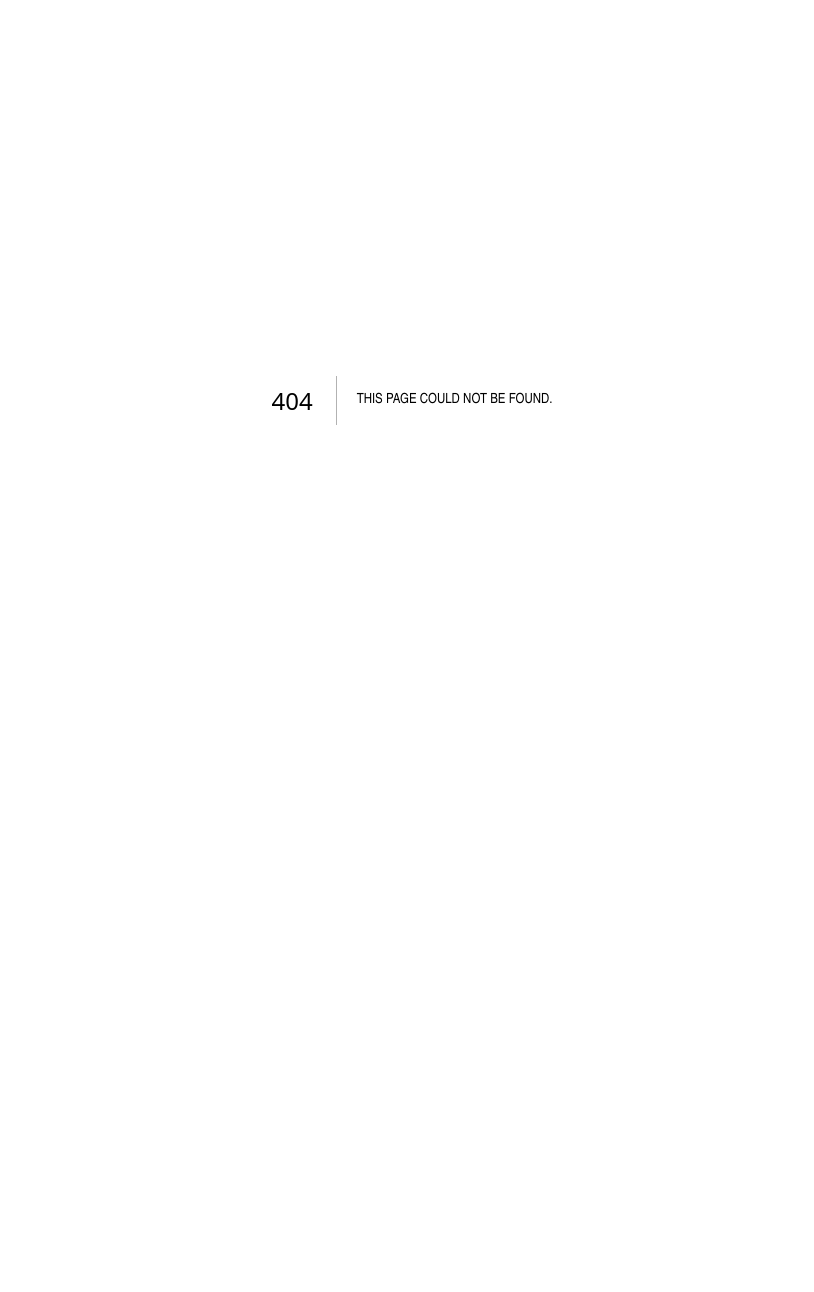
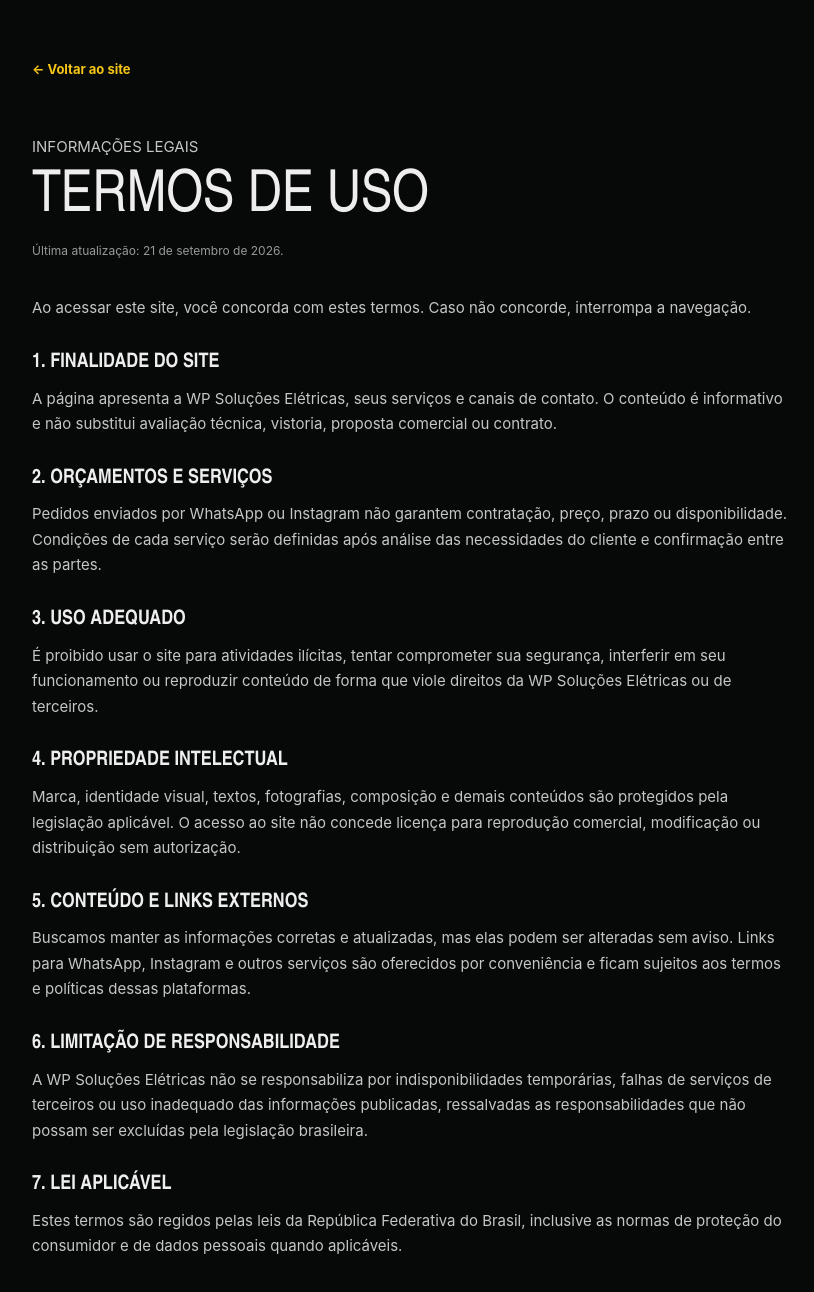
Before and after one commit to Vitorhugov1/Aula-2-e-3-HTML-CSS, a Next.js app: page /termos in a window 1280 px wide. Before the commit this address had no page. Shown: the top 1292 px of the page, without its empty margins (228-1042 px from the left). Before the commit the page ends 800 px from the top, so only its background shows below. Built offline with nearby package versions, Linux system fonts and the light colour scheme.

Commit message:
Add website terms of use

```diff
--- /dev/null
+++ b/app/termos/page.tsx
@@ -0,0 +1,16 @@
+import type { Metadata } from 'next'
+
+export const metadata: Metadata = { title:'Termos de Uso | WP Soluções Elétricas',description:'Condições de uso do site da WP Soluções Elétricas.',alternates:{canonical:'/termos'} }
+
+export default function TermsPage(){return <main className="legal-page"><article className="legal-content">
+ <a href="/" className="legal-back">← Voltar ao site</a>
+ <p className="eyebrow">INFORMAÇÕES LEGAIS</p><h1>Termos de Uso</h1><p className="legal-date">Última atualização: 21 de setembro de 2026.</p>
+ <p>Ao acessar este site, você concorda com estes termos. Caso não concorde, interrompa a navegação.</p>
+ <h2>1. Finalidade do site</h2><p>A página apresenta a WP Soluções Elétricas, seus serviços e canais de contato. O conteúdo é informativo e não substitui avaliação técnica, vistoria, proposta comercial ou contrato.</p>
+ <h2>2. Orçamentos e serviços</h2><p>Pedidos enviados por WhatsApp ou Instagram não garantem contratação, preço, prazo ou disponibilidade. Condições de cada serviço serão definidas após análise das necessidades do cliente e confirmação entre as partes.</p>
+ <h2>3. Uso adequado</h2><p>É proibido usar o site para atividades ilícitas, tentar comprometer sua segurança, interferir em seu funcionamento ou reproduzir conteúdo de forma que viole direitos da WP Soluções Elétricas ou de terceiros.</p>
+ <h2>4. Propriedade intelectual</h2><p>Marca, identidade visual, textos, fotografias, composição e demais conteúdos são protegidos pela legislação aplicável. O acesso ao site não concede licença para reprodução comercial, modificação ou distribuição sem autorização.</p>
+ <h2>5. Conteúdo e links externos</h2><p>Buscamos manter as informações corretas e atualizadas, mas elas podem ser alteradas sem aviso. Links para WhatsApp, Instagram e outros serviços são oferecidos por conveniência e ficam sujeitos aos termos e políticas dessas plataformas.</p>
+ <h2>6. Limitação de responsabilidade</h2><p>A WP Soluções Elétricas não se responsabiliza por indisponibilidades temporárias, falhas de serviços de terceiros ou uso inadequado das informações publicadas, ressalvadas as responsabilidades que não possam ser excluídas pela legislação brasileira.</p>
+ <h2>7. Lei aplicável</h2><p>Estes termos são regidos pelas leis da República Federativa do Brasil, inclusive as normas de proteção do consumidor e de dados pessoais quando aplicáveis.</p>
+ </article></main>}
```
